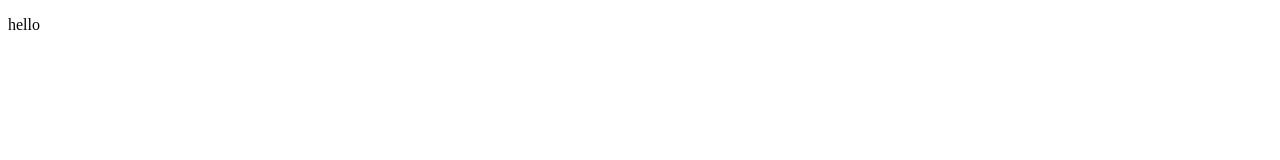
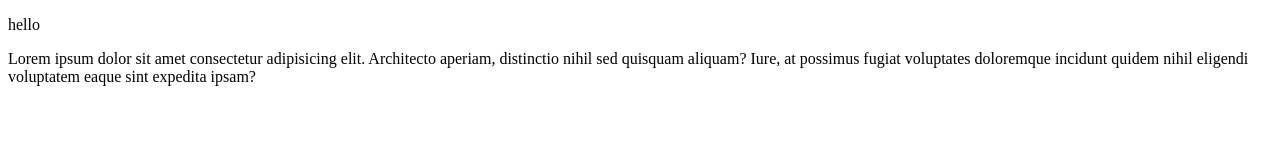
Before and after one commit to Niteshvarma123/TacoShop, a plain HTML site: page index.html in a window 1280 px wide. Drawn offline with Linux system fonts and the light colour scheme.

Commit message:
Added loren in P tag

```diff
--- a/index.html
+++ b/index.html
@@ -7,5 +7,11 @@
   </head>
   <body>
     <p>hello</p>
+    <p>
+      Lorem ipsum dolor sit amet consectetur adipisicing elit. Architecto
+      aperiam, distinctio nihil sed quisquam aliquam? Iure, at possimus fugiat
+      voluptates doloremque incidunt quidem nihil eligendi voluptatem eaque sint
+      expedita ipsam?
+    </p>
   </body>
 </html>
```
